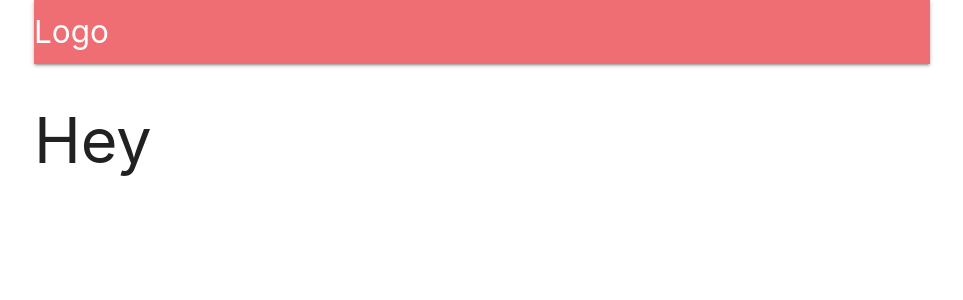
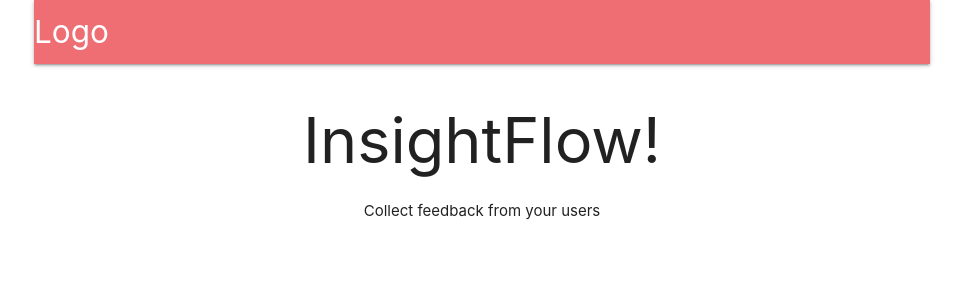
Before and after one commit to ShahafErez/InsightFlow, a React (Create React App) app in the folder client/: page / in a window 1280 px wide. Shown: the top 300 px of the page, without its empty margins (158-1121 px from the left). Built offline with nearby package versions, Linux system fonts and the light colour scheme; no server answers.

Commit message:
conditional redirecting

```diff
--- a/client/src/components/App.js
+++ b/client/src/components/App.js
@@ -4,6 +4,7 @@ import { BrowserRouter, Route } from "react-router-dom";
 import * as actions from "../actions";
 import Header from "./Header";
 import Landing from "./Landing";
+import Surveys from "./Surveys";
 
 class App extends Component {
   componentDidMount() {
@@ -17,7 +18,7 @@ class App extends Component {
           <div>
             <Header />
             <Route exact path="/" component={Landing} />
-            <Route exact path="/surveys" component={Landing} />
+            <Route exact path="/surveys" component={Surveys} />
           </div>
         </BrowserRouter>
       </div>
--- a/client/src/components/Header.js
+++ b/client/src/components/Header.js
@@ -1,5 +1,6 @@
 import React, { Component } from "react";
 import { connect } from "react-redux";
+import { Link } from "react-router-dom";
 
 class Header extends Component {
   renderContent() {
@@ -27,9 +28,9 @@ class Header extends Component {
     return (
       <nav>
         <div className="nav-wrapper">
-          <a href="/" className="brand-logo">
+          <Link to={this.props.auth ? "/surveys" : "/"} className="brand-logo">
             Logo
-          </a>
+          </Link>
           <ul id="nav-mobile" className="right hide-on-med-and-down">
             {this.renderContent()}
           </ul>
--- a/client/src/components/Landing.js
+++ b/client/src/components/Landing.js
@@ -1,2 +1,8 @@
-const Landing = () => <h1>Hey</h1>;
+const Landing = () => (
+  <div style={{ textAlign: "center" }}>
+    <h1>InsightFlow!</h1>
+    Collect feedback from your users
+  </div>
+);
+
 export default Landing;
--- /dev/null
+++ b/client/src/components/Surveys.js
@@ -0,0 +1,5 @@
+const Surveys = () => {
+  return <div>Dashboard</div>;
+};
+
+export default Surveys;
```
